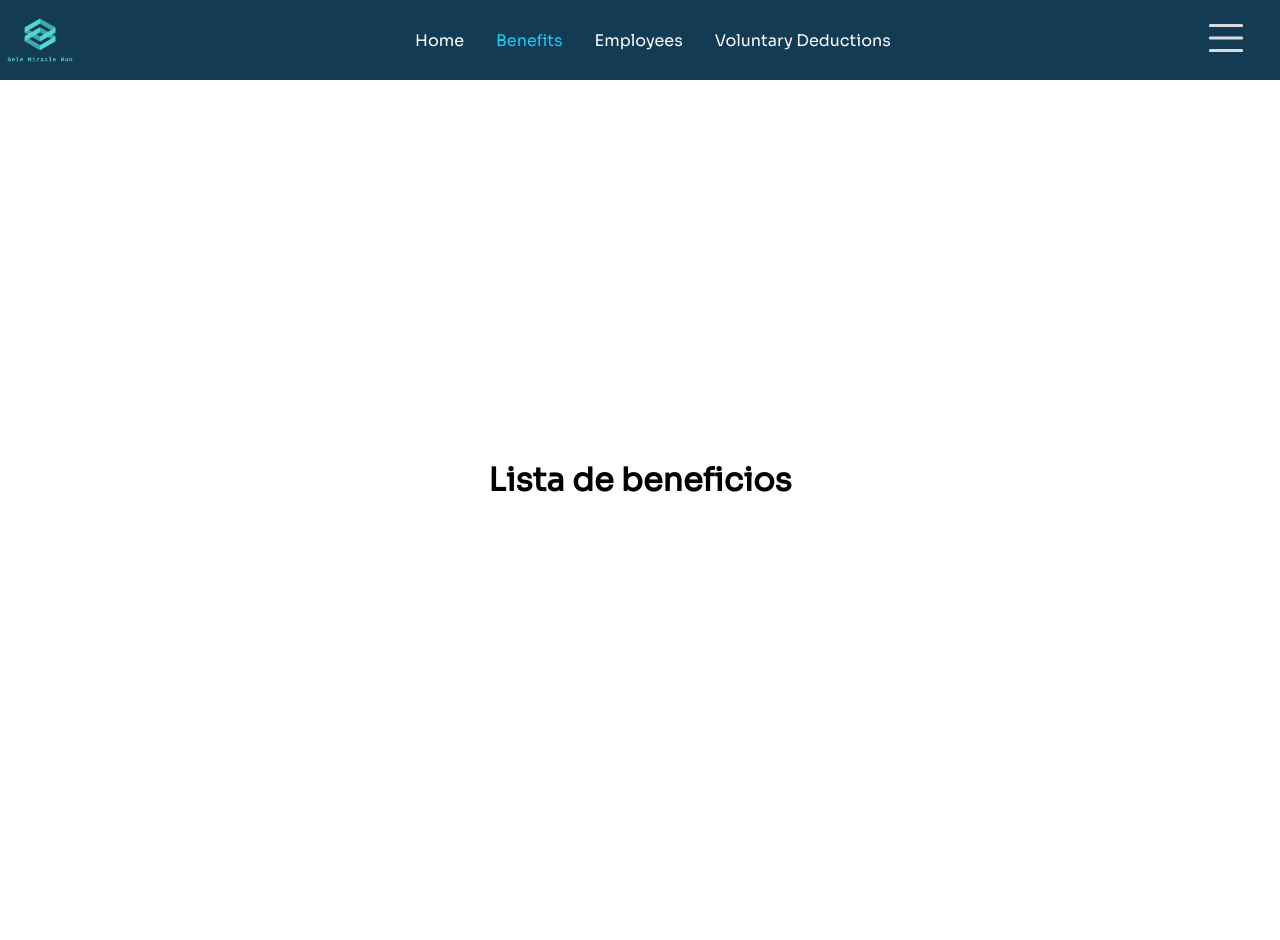
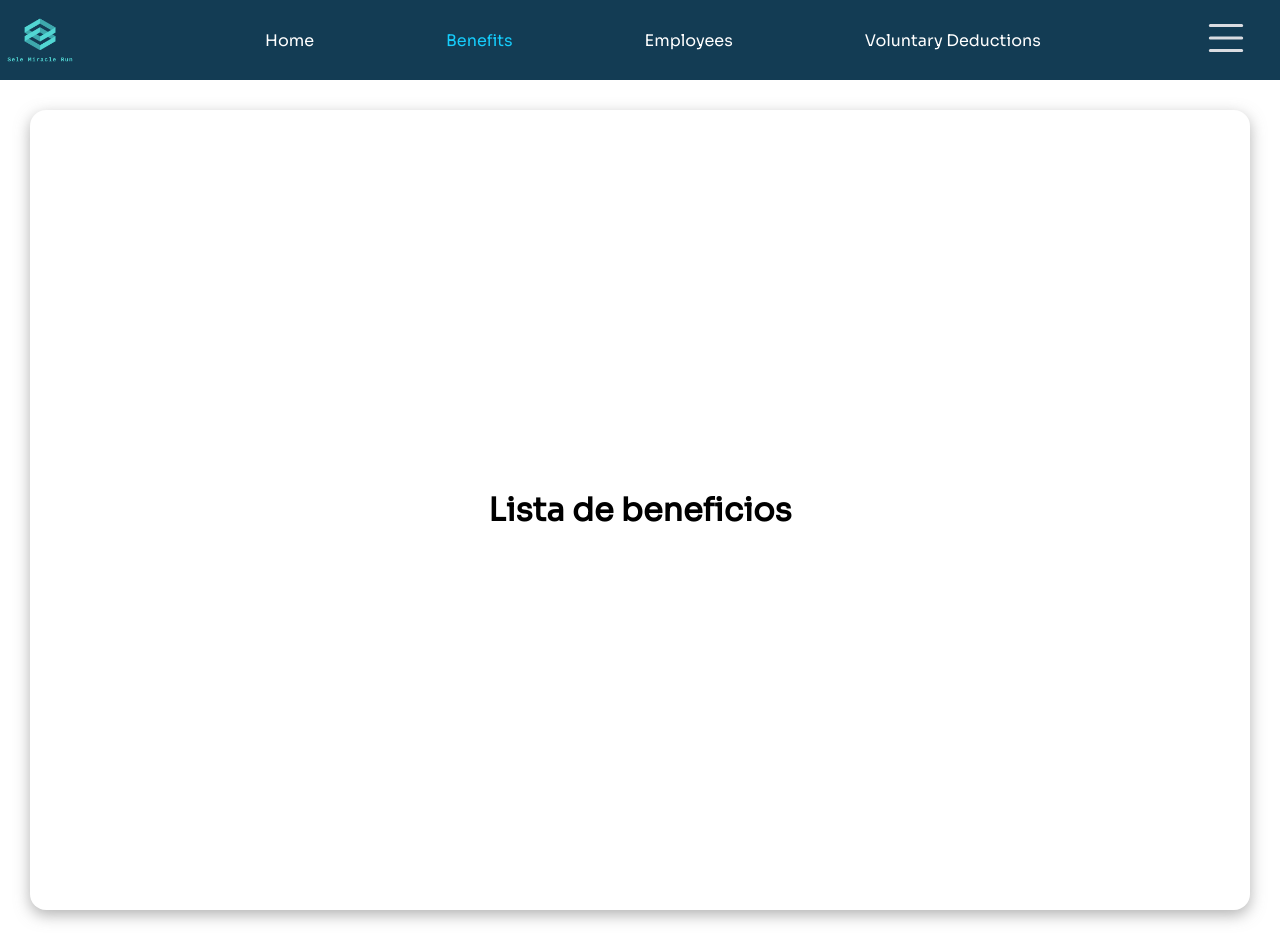
Before and after one commit to LuisBola12/PI-SeleMiracleRun, a React (Create React App) app in the folder FrontEnd/: page /benefits in a window 1280 px wide. Before the commit the page ends 880 px from the top, so only its background shows below. Built offline with nearby package versions, Linux system fonts and the light colour scheme.

Commit message:
Agregados algunos estilos css a las paginas

```diff
--- a/FrontEnd/src/App.css
+++ b/FrontEnd/src/App.css
@@ -46,3 +46,13 @@
     transform: rotate(360deg);
   }
 }
+
+.page-content {
+  display: flex;
+  justify-content: Center;
+  align-items: Center;
+  height: 100vh;
+  box-shadow: 0px 5px 15px 0px rgba(115,115,115,0.55);
+  margin: 30px;
+  border-radius: 1rem;
+}
--- a/FrontEnd/src/App.js
+++ b/FrontEnd/src/App.js
@@ -13,7 +13,7 @@ function App() {
     <Router>
       <Navbar/>
       <Routes>
-        <Route path= "/" element={<Home/>} />
+        <Route path= "home" element={<Home/>} />
         <Route path= "benefits" element={<Benefits/>} />
         <Route path= "employees" element={<Employees/>} />
         <Route path= "volDeductions" element={<VolDeductions/>} />
--- a/FrontEnd/src/Components/Navbar/Navbar.js
+++ b/FrontEnd/src/Components/Navbar/Navbar.js
@@ -15,16 +15,16 @@ const Navbar = () => {
         <img src={logo} alt="logo" />
         <Bars />
         <NavMenu>
-          <NavLink to="/home" activeStyle>
+          <NavLink to="/home" activestyle = 'true'>
             Home
           </NavLink>
-          <NavLink to="/benefits" activeStyle>
+          <NavLink to="/benefits" activestyle = 'true'>
             Benefits
           </NavLink>
-          <NavLink to="/employees" activeStyle>
+          <NavLink to="/employees" activestyle = 'true'>
             Employees
           </NavLink>
-          <NavLink to="/volDeductions" activeStyle>
+          <NavLink to="/volDeductions" activestyle = 'true'>
             Voluntary Deductions
           </NavLink>
         </NavMenu>
--- a/FrontEnd/src/Components/Navbar/NavbarElements.js
+++ b/FrontEnd/src/Components/Navbar/NavbarElements.js
@@ -20,6 +20,8 @@ export const NavLink = styled(Link)`
   padding: 0 1rem;
   height: 100%;
   cursor: pointer;
+  margin-left: 50px;
+  margin-right: 50px;
   &.active {
     color: #15cdfc;
   }
--- a/FrontEnd/src/Pages/benefits.js
+++ b/FrontEnd/src/Pages/benefits.js
@@ -1,16 +1,9 @@
 import React from 'react';
+import '../App.css'
 
 const  Benefits = () => {
-    console.log("hola");
   return (
-    <div
-      style={{
-        display: 'flex',
-        justifyContent: 'Center',
-        alignItems: 'Center',
-        height: '100vh'
-      }}
-    >
+    <div className = 'page-content'>
       <h1>Lista de beneficios</h1>
     </div>
   );
--- a/FrontEnd/src/Pages/contracts.js
+++ b/FrontEnd/src/Pages/contracts.js
@@ -3,14 +3,7 @@ import React from 'react';
 const Contracts = () => {
     console.log("hola");
   return (
-    <div
-      style={{
-        display: 'flex',
-        justifyContent: 'Center',
-        alignItems: 'Center',
-        height: '100vh'
-      }}
-    >
+    <div className='page-content'>
       <h1>Welcome to GeeksforGeeks Events</h1>
     </div>
   );
--- a/FrontEnd/src/Pages/employees.js
+++ b/FrontEnd/src/Pages/employees.js
@@ -3,14 +3,7 @@ import React from 'react';
 const Employees = () => {
     console.log("hola");
   return (
-    <div
-      style={{
-        display: 'flex',
-        justifyContent: 'Center',
-        alignItems: 'Center',
-        height: '100vh'
-      }}
-    >
+    <div className='page-content'>
       <h1>lista de empleados</h1>
     </div>
   );
--- a/FrontEnd/src/Pages/home.js
+++ b/FrontEnd/src/Pages/home.js
@@ -3,13 +3,7 @@ import App from './../App';
 
 const Home = () => {
   return (
-    <div
-      style={{
-        display: 'flex',
-        justifyContent: 'Center',
-        alignItems: 'Center',
-        height: '100vh'
-        }}>
+    <div className='page-content'>
       <h1>Esto es el home page de la App</h1>
     </div>
   );
--- a/FrontEnd/src/Pages/volDeductions.js
+++ b/FrontEnd/src/Pages/volDeductions.js
@@ -2,14 +2,7 @@ import React from 'react';
 
 const VolDeductions = () => {
   return (
-    <div
-      style={{
-        display: 'flex',
-        justifyContent: 'Center',
-        alignItems: 'Center',
-        height: '100vh'
-      }}
-    >
+    <div className='page-content'>
       <h1>Lista de deducciones voluntarias</h1>
     </div>
   );
```
